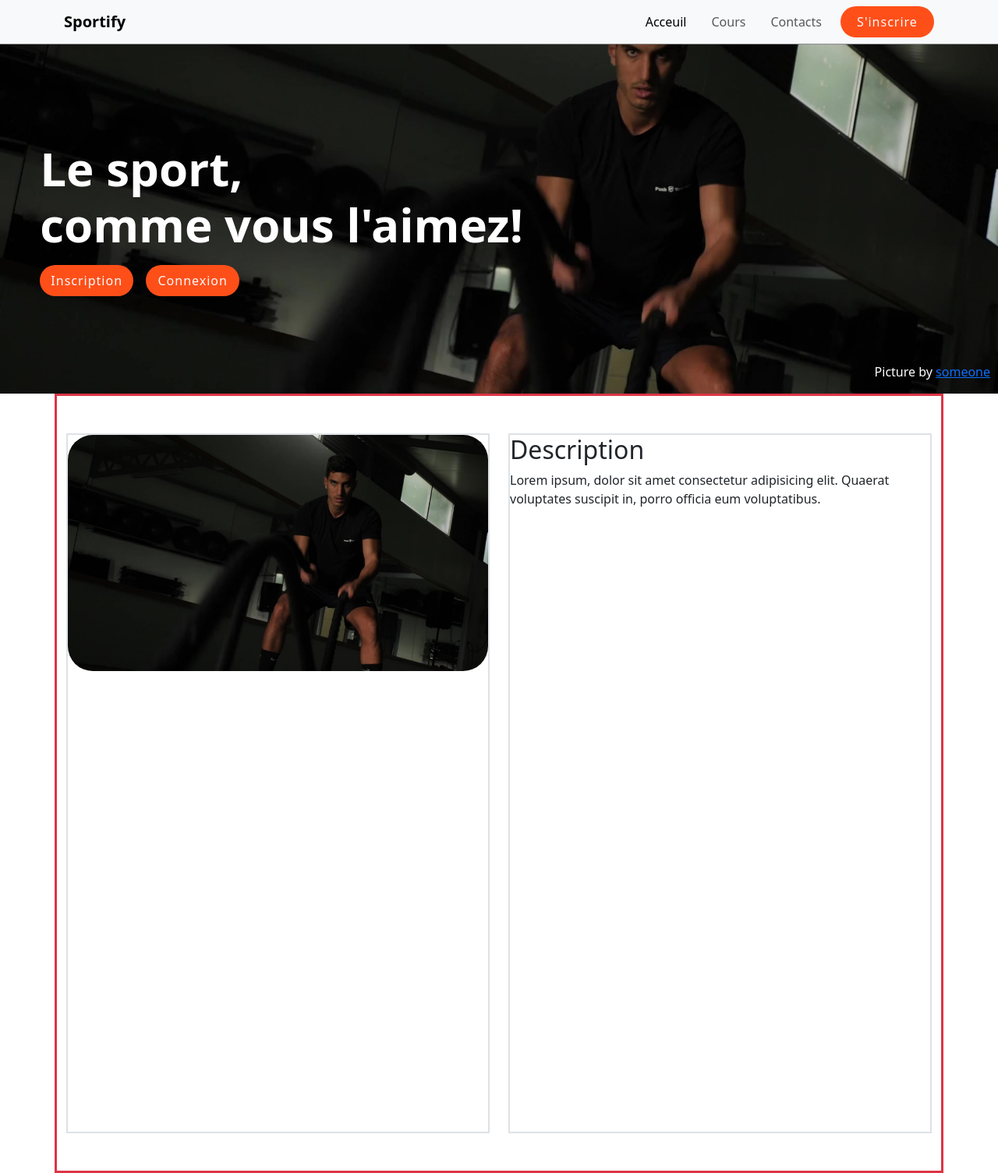
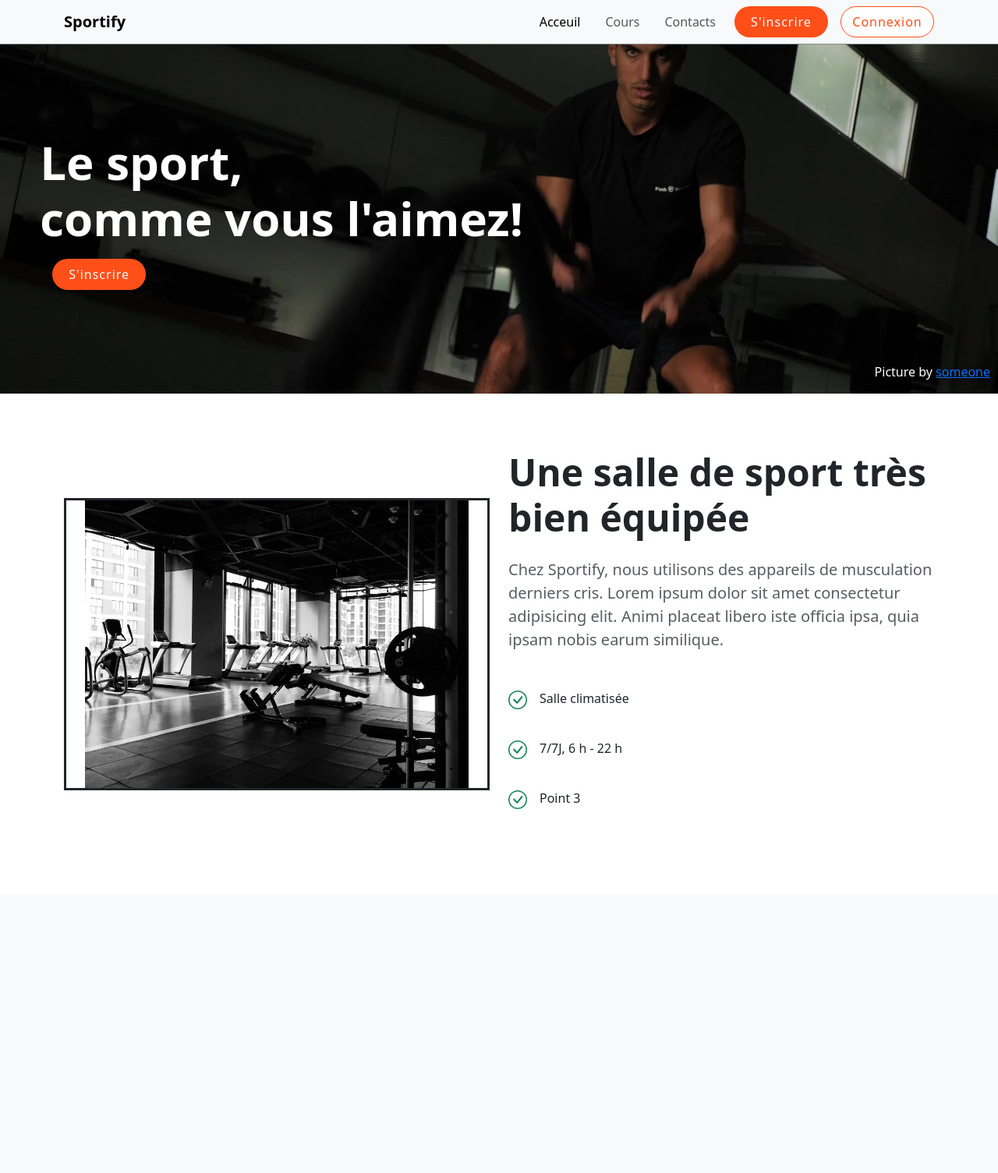
Before and after one commit to yamine-dr/sportify, a PHP site: page / in a window 1280 px wide. Shown: the whole page at 78% size. After the commit the page ends 1038 px from the top, so only its background shows below. Run offline with PHP 8.4, Linux system fonts and the light colour scheme.

Commit message:
homepage améliorée

```diff
--- /dev/null
+++ b/assets/sources.txt
@@ -0,0 +1 @@
+images/gym1.jpg: https://unsplash.com/photos/gym-equipment-inside-room-20jX9b35r_M
--- a/styles/styles.css
+++ b/styles/styles.css
@@ -8,6 +8,20 @@ h1 {
     h1 {
         font-size: 40px;
     }
+}
+
+.cta-btn {
+    margin: 1rem;
+    cursor: pointer;
+    letter-spacing: 1px;
+    border: none;
+    background-color: #ff4f19;
+    border-radius: 30px;
+    width: 120px;
+    height: 40px;
+}
+.cta-btn:hover {
+    background-color: #cc3000;
 }
 
 /*----------------------------------
@@ -24,8 +38,14 @@ navbar
     text-decoration: underline;
 }
 
-#navBtn {
+.nav-btn {
     margin: 0;
+}
+
+#navBtnSignin {
+    color: #ff4f19;
+    background-color: #fff;
+    border: 1px solid #ff4f19;
 }
 
 /*----------------------------------
@@ -86,10 +106,6 @@ homepage.php
     }
 }
 
-#homepageDescription {
-    height: 1000px;
-}
-
 /*----------------------------------
 signin.php
 ------------------------------------*/
--- a/templates/auth/signin.php
+++ b/templates/auth/signin.php
@@ -33,7 +33,6 @@ $verificationLink = (isset($_SERVER['HTTPS']) && $_SERVER['HTTPS']
 							</label>
 						</div>
 						<button class="w-100 btn btn-lg btn-primary" type="submit">Connexion</button>
-						<!-- <small class="text-muted">En cliquant sur "S'inscrire", vous acceptez les conditions d'utilisation.</small> -->
 					</form>
 
 					<hr class="my-4">
--- a/templates/header.php
+++ b/templates/header.php
@@ -26,11 +26,18 @@
                     </li>
                     <a
                     role="button"
-                    id="navBtn"
-                    href="index.php?action=signin"
-                    class="btn hero-btn link-light d-flex justify-content-center align-items-center"
+                    href="index.php?action=signup"
+                    class="btn nav-btn cta-btn link-light d-flex justify-content-center align-items-center"
                     >
                         S'inscrire
+                    </a>
+                    <a
+                    role="button"
+                    id="navBtnSignin"
+                    href="index.php?action=signin"
+                    class="btn nav-btn cta-btn d-flex justify-content-center align-items-center"
+                    >
+                        Connexion
                     </a>
                 </ul>
             </div>
--- a/templates/homepage.php
+++ b/templates/homepage.php
@@ -2,27 +2,18 @@
 
 <?php ob_start(); ?>
     <main id="homepage">
-        <section id="homepageHeroSection" style="background-image: url('assets/hero-image.jpg');">
+        <!-- HERO SECTION -->
+        <section id="homepageHeroSection" style="background-image: url('assets/images/hero.jpg');">
             <div class="hero-content">
                 <h1>Le sport,</br> comme vous l'aimez!</h1>
-                <div class="d-flex gap-3 mt-3">
                 <a
                 role="button"
                 id="navBtn"
                 href="index.php?action=signin"
-                    class="btn hero-btn link-light d-flex justify-content-center align-items-center"
+                class="btn cta-btn link-light d-flex justify-content-center align-items-center"
                 >
-                        Inscription
+                    S'inscrire
                 </a>
-                    <a
-                    role="button"
-                    id="navBtn"
-                    href="index.php?action=signin"
-                    class="btn hero-btn link-light d-flex justify-content-center align-items-center"
-                    >
-                        Connexion
-                    </a>
-                </div>
             </div>
 
             <div id="heroImgCredit">
@@ -30,15 +21,68 @@
             </div>
         </section>
 
-        <section id="homepageDescription" class="container py-5 d-flex gap-4 border border-3 border-danger">
-            <div class="w-50 border border-2">
-                <img src="assets/hero-image.jpg" alt="" class="img-fluid rounded-5">
+        <!-- FEATURES SECTION -->
+        <section class="container my-5 py-4 py-lg-6">
+            <div class="row align-items-center">
+                <!-- LEFT COLUMN -->
+                <div class="col-lg-6 mb-5 mb-lg-0">
+                    <div class="px-4 border border-3 border-dark">
+                        <img class="position-relative img-fluid" src="assets/images/gym1.jpg" alt="" loading="lazy">
                     </div>
-            <div class="w-50 border border-2">
-                <h2>Description</h2>
+                </div>
+                <!-- RIGHT COLUMN -->
+                <div class="col-lg-6">
+                    <div class="mb-5">
+                        <h2 class="mb-4 fw-bold display-5">Une salle de sport très bien équipée</h2>
+                        <p class="lead text-muted">
+                            Chez Sportify, nous utilisons des appareils de musculation derniers cris.
+                            Lorem ipsum dolor sit amet consectetur adipisicing elit.
+                            Animi placeat libero iste officia ipsa, quia ipsam nobis earum similique.
+                        </p>
+                    </div>
+
+                    <div class="d-sm-flex mb-4 align-items-center">
+                        <div class="d-inline-flex">
                             <div>
-                    Lorem ipsum, dolor sit amet consectetur adipisicing elit.
-                    Quaerat voluptates suscipit in, porro officia eum voluptatibus.
+                                <svg width="1.5em" height="1.5em" viewBox="0 0 16 16" fill="currentColor" xmlns="http://www.w3.org/2000/svg" lc-helper="svg-icon" class="text-success">
+                                    <path fill-rule="evenodd" d="M8 15A7 7 0 1 0 8 1a7 7 0 0 0 0 14zm0 1A8 8 0 1 0 8 0a8 8 0 0 0 0 16z"></path>
+                                    <path fill-rule="evenodd" d="M10.97 4.97a.75.75 0 0 1 1.071 1.05l-3.992 4.99a.75.75 0 0 1-1.08.02L4.324 8.384a.75.75 0 1 1 1.06-1.06l2.094 2.093 3.473-4.425a.236.236 0 0 1 .02-.022z"></path>
+                                </svg>
+                            </div>
+
+                            <div class="ms-3 align-self-center">
+                                <p>Salle climatisée</p>
+                            </div>
+                        </div>
+                    </div>
+                    <div class="d-sm-flex align-items-center mb-4">
+                        <div class="d-inline-flex">
+                            <div>
+                                <svg width="1.5em" height="1.5em" viewBox="0 0 16 16" fill="currentColor" xmlns="http://www.w3.org/2000/svg" lc-helper="svg-icon" class="text-success">
+                                    <path fill-rule="evenodd" d="M8 15A7 7 0 1 0 8 1a7 7 0 0 0 0 14zm0 1A8 8 0 1 0 8 0a8 8 0 0 0 0 16z"></path>
+                                    <path fill-rule="evenodd" d="M10.97 4.97a.75.75 0 0 1 1.071 1.05l-3.992 4.99a.75.75 0 0 1-1.08.02L4.324 8.384a.75.75 0 1 1 1.06-1.06l2.094 2.093 3.473-4.425a.236.236 0 0 1 .02-.022z"></path>
+                                </svg>
+                            </div>
+
+                            <div class="ms-3 align-self-center">
+                                <p>7/7J, 6 h - 22 h</p>
+                            </div>
+                        </div>
+                    </div>
+                    <div class="d-sm-flex align-items-center mb-4">
+                        <div class="d-inline-flex">
+                            <div>
+                                <svg width="1.5em" height="1.5em" viewBox="0 0 16 16" fill="currentColor" xmlns="http://www.w3.org/2000/svg" lc-helper="svg-icon" class="text-success">
+                                    <path fill-rule="evenodd" d="M8 15A7 7 0 1 0 8 1a7 7 0 0 0 0 14zm0 1A8 8 0 1 0 8 0a8 8 0 0 0 0 16z"></path>
+                                    <path fill-rule="evenodd" d="M10.97 4.97a.75.75 0 0 1 1.071 1.05l-3.992 4.99a.75.75 0 0 1-1.08.02L4.324 8.384a.75.75 0 1 1 1.06-1.06l2.094 2.093 3.473-4.425a.236.236 0 0 1 .02-.022z"></path>
+                                </svg>
+                            </div>
+
+                            <div class="ms-3 align-self-center">
+                                <p>Point 3</p>
+                            </div>
+                        </div>
+                    </div>
                 </div>
             </div>
         </section>
```
Also changed, not shown: templates/auth/signup.php (+9 -1 lines), assets/images/gym1.jpg (added), assets/images/hero.jpg (renamed from assets/hero-image.jpg). Lines whose indentation alone changed are shown as unchanged.
